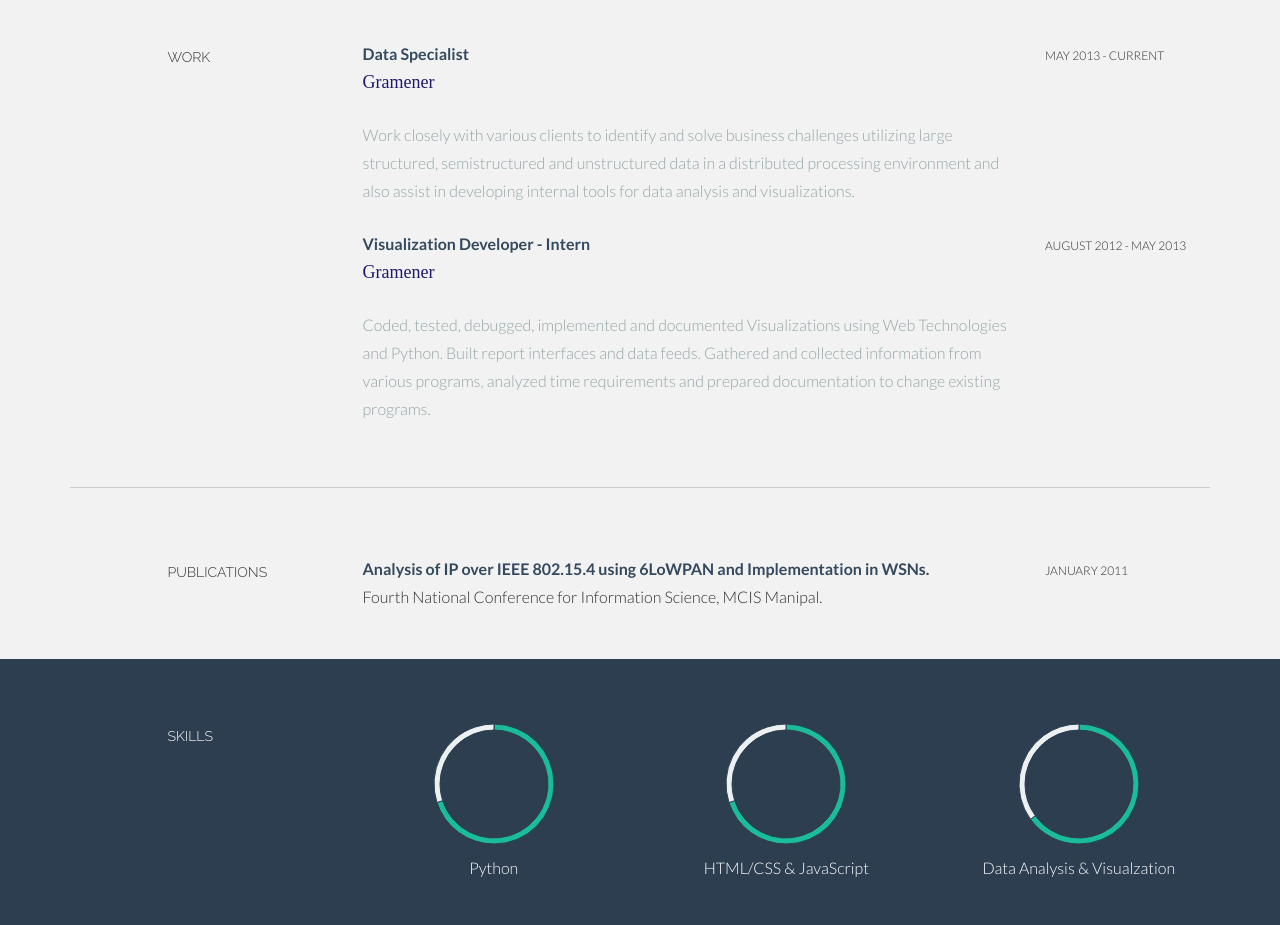
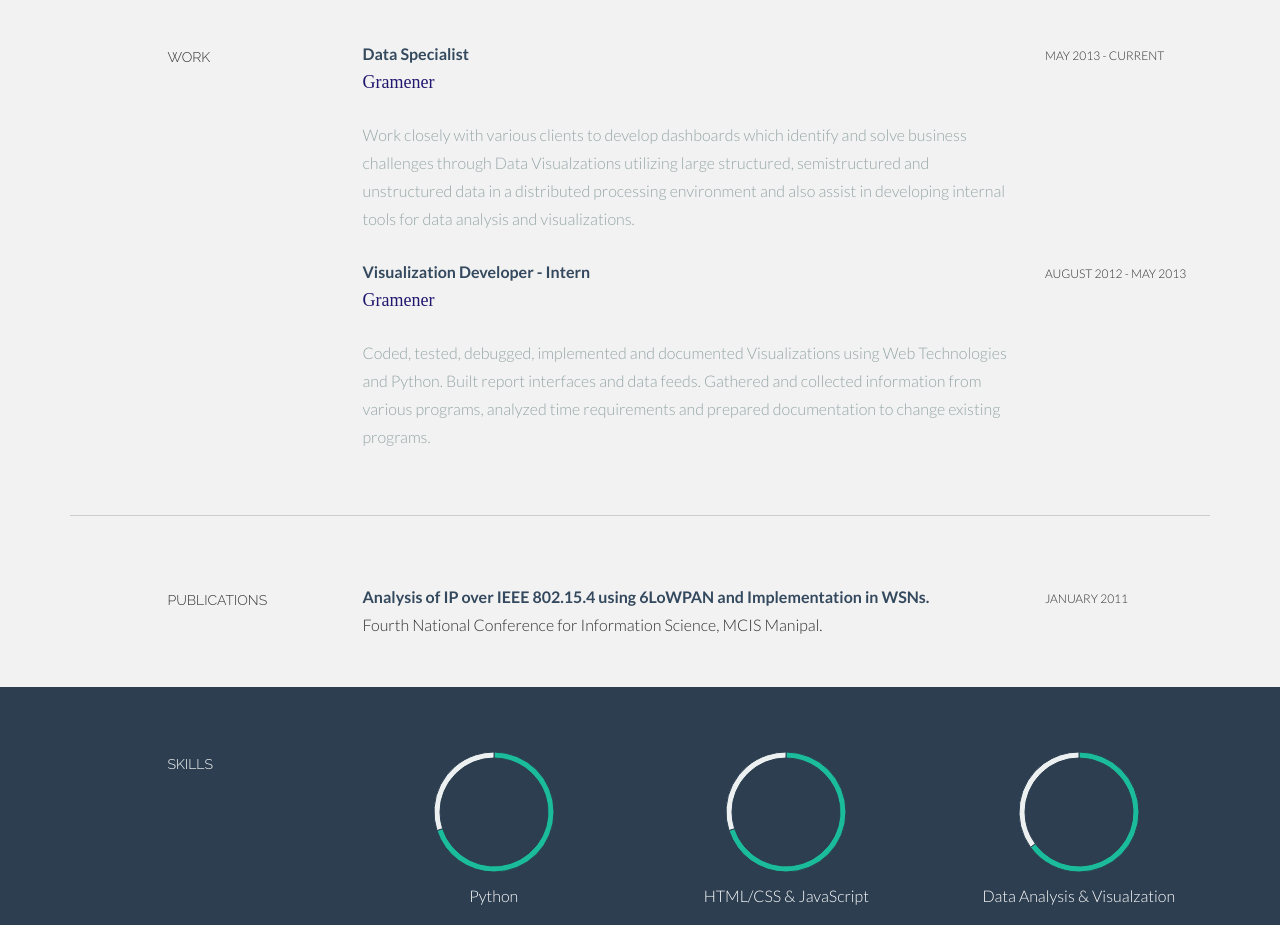
Before and after one commit to nikhilkabbin/nikhilkabbin.github.io, a plain HTML site: page index.html in a window 1280 px wide. Shown: the part 1180-2105 px from the top of the page. Drawn offline with Linux system fonts and the light colour scheme.

Commit message:
Added more explanation to Data specialist designation

```diff
--- a/index.html
+++ b/index.html
@@ -135,7 +135,7 @@
           <p><t>Data Specialist</t><br/>
             <a class="gramener" href="https://gramener.com/">Gramener</a> <br/>
           </p>
-          <p><more>Work closely with various clients to identify and solve business challenges utilizing large structured, semistructured and unstructured data in a distributed processing environment and also assist in developing internal tools for data analysis and visualizations.</more></p>
+          <p><more>Work closely with various clients to develop dashboards which identify and solve business challenges through Data Visualzations utilizing large structured, semistructured and unstructured data in a distributed processing environment and also assist in developing internal tools for data analysis and visualizations.</more></p>
         </div>
         <div class="col-lg-2">
           <p><sm>MAY 2013 - CURRENT</sm></p>
```
